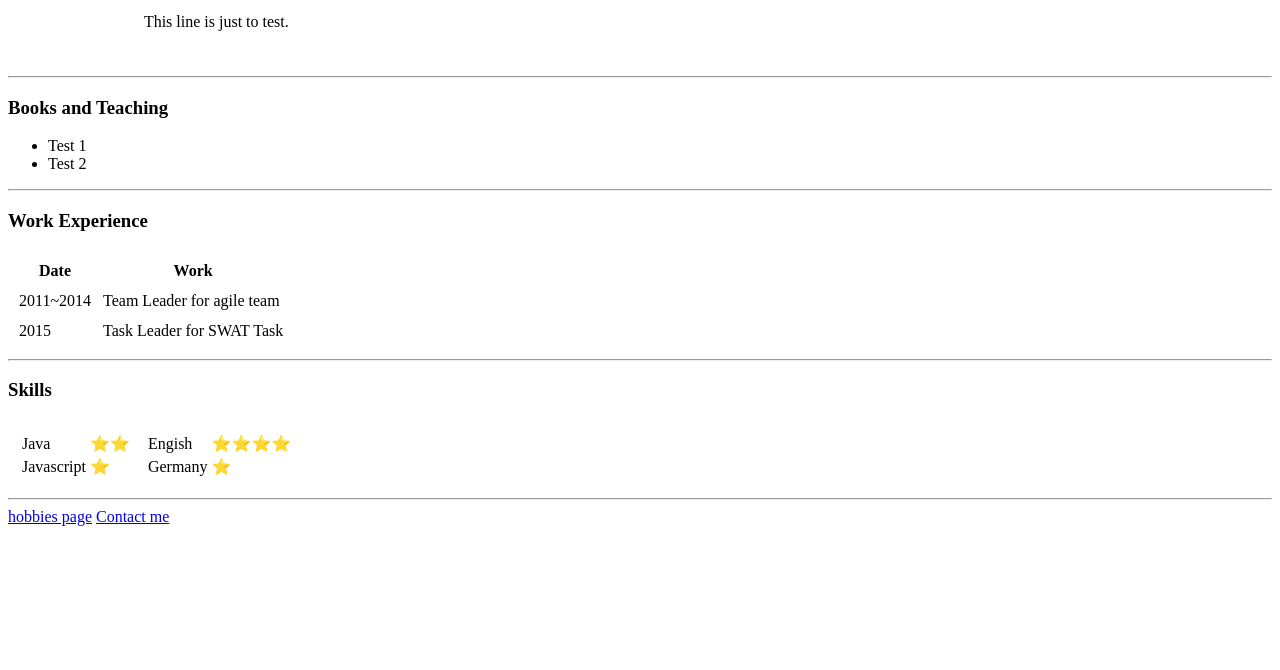
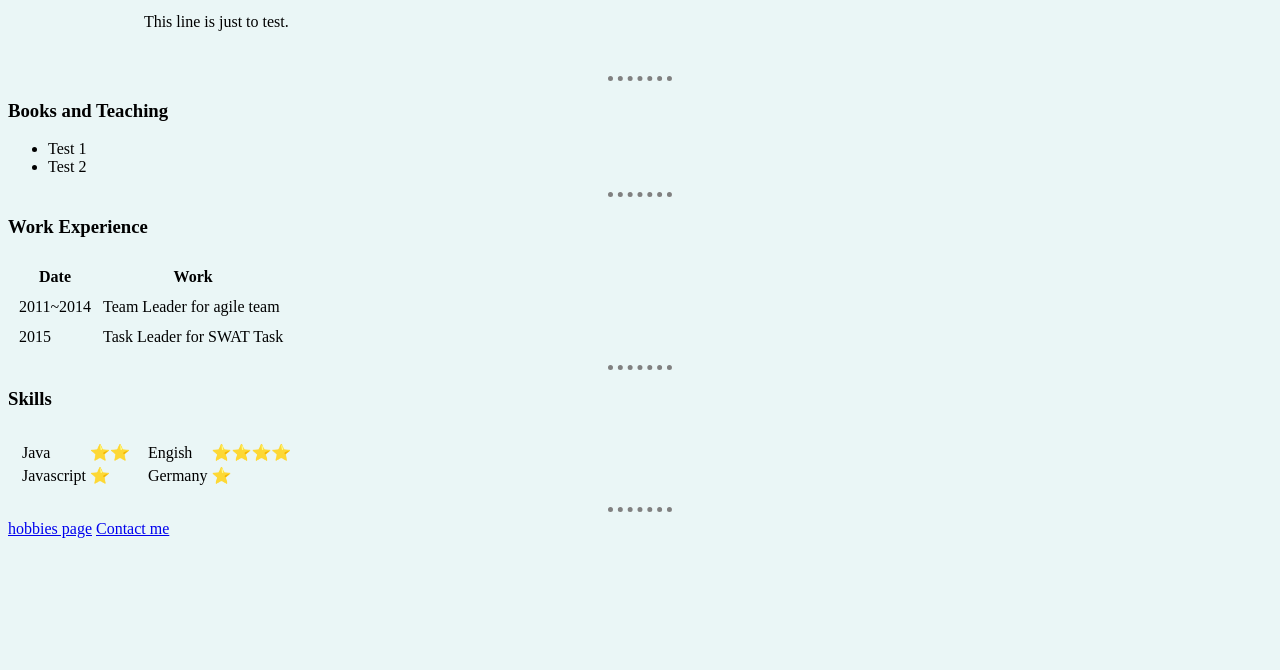
Before and after one commit to Wisang/section4, a plain HTML site: page index.html in a window 1280 px wide. Shown: the part 130-800 px from the top of the page. Drawn offline with Linux system fonts and the light colour scheme.

Commit message:
internal css

```diff
--- a/index.html
+++ b/index.html
@@ -4,6 +4,18 @@
 <head>
   <meta charset="utf-8">
   <title>wisang's Personal Site</title>
+  <style media="screen">
+    body {
+      background-color: #EAF6F6;
+    }
+
+    hr {
+      border-color: grey;
+      border-width: 5px;
+      border-style: dotted none none none;
+      width: 5%;
+    }
+  </style>
 </head>
 
 <body>
```
